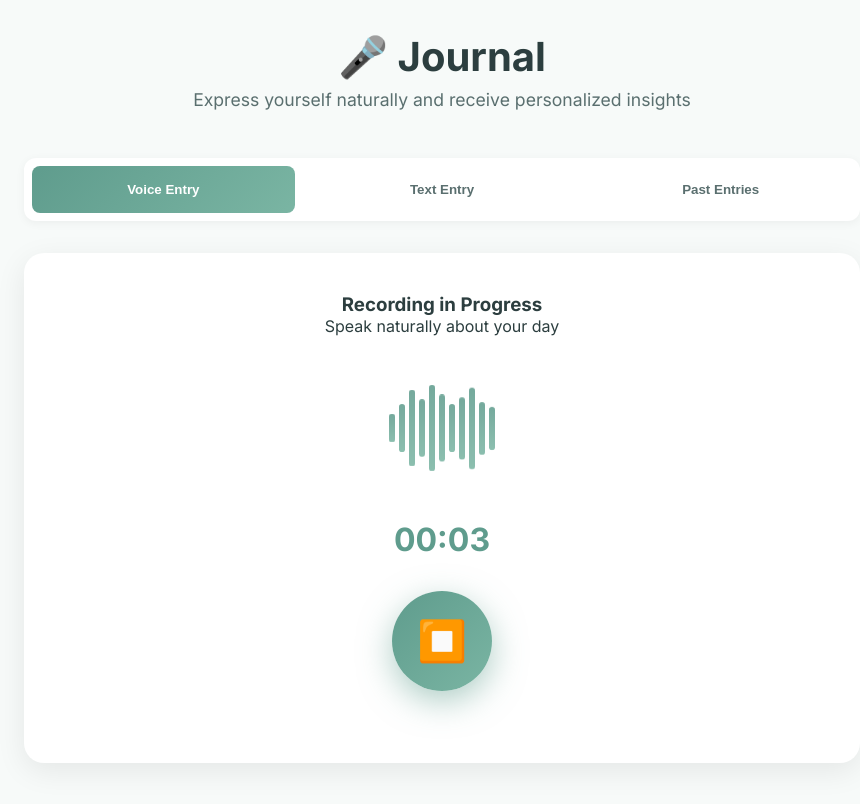
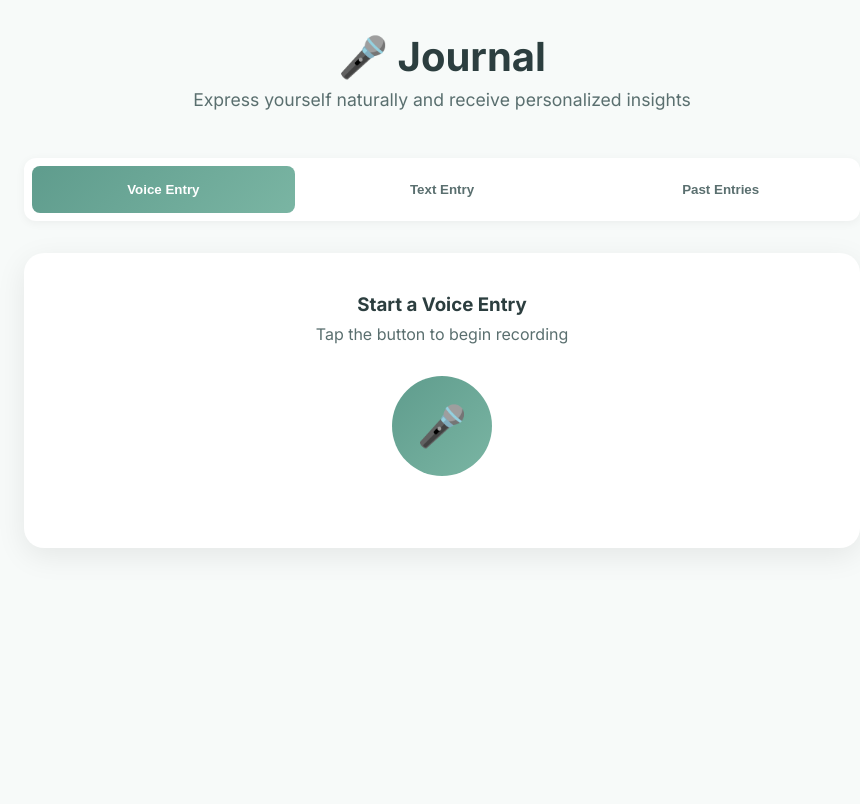
Before and after one commit to AnantK2709/beyond-binary-2026, a React (Vite) app in the folder community-wellbeing-app/: page /journal in a window 1280 px wide. Shown: the top 804 px of the page, without its empty margins (198-1058 px from the left). Built offline with nearby package versions, Linux system fonts and the light colour scheme; sample sign-in values are in the browser's storage; the HTML template or start-up script is replaced by a standard one.

Commit message:
voice tab
styled better, added states, main page refects state and displays AI insight + transcript appropriately

```diff
--- a/community-wellbeing-app/src/components/components/journal/VoiceJournalRecorder.jsx
+++ b/community-wellbeing-app/src/components/components/journal/VoiceJournalRecorder.jsx
@@ -1,25 +1,94 @@
 import "../../../styles/journal/VoiceJournalRecorder.css"
 
-function VoiceJournalRecorder({ onComplete }) {
+import { useState, useEffect } from "react"
+
+function VoiceJournalRecorder({ onComplete, onStatusChange }) {
+
+  const [status, setStatus] = useState("new"); // "new" | "recording" | "complete"
+  const [seconds, setSeconds] = useState(0);
+
+  useEffect(() => {
+    onStatusChange?.(status);
+  }, [status, onStatusChange]);
+
+  useEffect(() => {
+    if (status !== "recording") return;
+
+    const interval = setInterval(() => {
+      setSeconds(s => s + 1);
+    }, 1000);
+
+    return () => clearInterval(interval);
+  }, [status]);
+
+  const startRecording = () => {
+    setStatus("recording");
+    setSeconds(0);
+  };
+
+  const stopRecording = () => {
+    setStatus("complete");
+    onComplete("Mock transcript from voice input");
+  };
+
   return (
     <div className="voice-recorder-card">
+      {status === "new" && (
+        <>
+          <div className="recorder-status">
+          <h3>Start a Voice Entry</h3>
+          <p>Tap the button to begin recording</p>
+        </div>
+          <button
+            className="record-button"
+            onClick={startRecording}
+          >
+            🎤
+          </button>
+        </>
+      )}
+
+      {status === "recording" && (
+        <>
+          <div className="recorder-status">
         <h3>Recording in Progress</h3>
         <p>Speak naturally about your day</p>
-
+        </div>
         <div className="waveform-container">
           {Array.from({ length: 11 }).map((_, i) => (
             <div key={i} className="waveform-bar" />
           ))}
         </div>
 
-      <div className="timer">00:03</div>
+          <div className="timer">
+            {String(Math.floor(seconds / 60)).padStart(2, "0")}:
+            {String(seconds % 60).padStart(2, "0")}
+          </div>
 
         <button
           className="record-button recording"
-        onClick={() => onComplete("Mock transcript from voice input")}
+            onClick = { stopRecording }
         >
-        ⏹️
+          ⏹
         </button>
+        </>
+
+      )}
+
+      {status === "complete" && (
+        <>
+          <div className="recorder-status">
+            <h3>Recording Complete</h3>
+            <p>Your entry is ready for analysis</p>
+          </div>
+          <button
+            className="record-button"
+            onClick={startRecording}
+          >
+            ⚪️
+          </button>
+        </>
+      )}
     </div>
   );
 }
--- a/community-wellbeing-app/src/pages/JournalPage.jsx
+++ b/community-wellbeing-app/src/pages/JournalPage.jsx
@@ -10,6 +10,7 @@ import "../styles/journal/journal.css";
 export default function JournalPage() {
   const [activeTab, setActiveTab] = useState("voice");
   const [transcript, setTranscript] = useState("");
+  const [recorderState, setRecorderState] = useState("new");
   const [insight, setInsight] = useState(null);
 
   return (
@@ -35,8 +36,14 @@ export default function JournalPage() {
 
       {activeTab === "voice" && (
         <>
-          <VoiceJournalRecorder onComplete={setTranscript} />
-          {transcript && <AIInsights transcript={transcript} />}
+          <VoiceJournalRecorder
+            onComplete={setTranscript}
+            onStatusChange={setRecorderState}
+          />
+
+          {recorderState === "complete" && transcript && (
+            <AIInsights transcript={transcript} />
+          )}
         </>
       )}
 
--- a/community-wellbeing-app/src/styles/journal/Journal.css
+++ b/community-wellbeing-app/src/styles/journal/Journal.css
@@ -26,8 +26,8 @@ body {
 
 .header h1 {
     font-size: 2.5rem;
+    color: #2C3E3F;
     margin-bottom: 0.5rem;
-    color: #2C3E3F;
 }
 
 .header p {
@@ -61,130 +61,6 @@ body {
 .tab.active {
     background: linear-gradient(135deg, #5F9C8D 0%, #7AB5A3 100%);
     color: white;
-}
-
-/* ---------- Cards ---------- */
-.voice-recorder-card,
-.transcription-card {
-    background: white;
-    border-radius: 20px;
-    padding: 2.5rem;
-    box-shadow: 0 8px 30px rgba(0, 0, 0, 0.08);
-    margin-bottom: 2rem;
-}
-
-/* ---------- Recorder ---------- */
-.waveform-container {
-    height: 120px;
-    display: flex;
-    align-items: center;
-    justify-content: center;
-    gap: 4px;
-    margin: 2rem 0;
-}
-
-.waveform-bar {
-    width: 6px;
-    background: linear-gradient(180deg, #5F9C8D 0%, #7AB5A3 100%);
-    border-radius: 3px;
-    animation: pulse 1.5s ease-in-out infinite;
-}
-
-.waveform-bar:nth-child(1) {
-    height: 30px;
-}
-
-.waveform-bar:nth-child(2) {
-    height: 50px;
-}
-
-.waveform-bar:nth-child(3) {
-    height: 80px;
-}
-
-.waveform-bar:nth-child(4) {
-    height: 60px;
-}
-
-.waveform-bar:nth-child(5) {
-    height: 90px;
-}
-
-.waveform-bar:nth-child(6) {
-    height: 70px;
-}
-
-.waveform-bar:nth-child(7) {
-    height: 50px;
-}
-
-.waveform-bar:nth-child(8) {
-    height: 65px;
-}
-
-.waveform-bar:nth-child(9) {
-    height: 85px;
-}
-
-.waveform-bar:nth-child(10) {
-    height: 55px;
-}
-
-.waveform-bar:nth-child(11) {
-    height: 45px;
-}
-
-@keyframes pulse {
-
-    0%,
-    100% {
-        opacity: 0.3;
-        transform: scaleY(0.8);
-    }
-
-    50% {
-        opacity: 1;
-        transform: scaleY(1);
-    }
-}
-
-.timer {
-    font-size: 2rem;
-    font-weight: 700;
-    color: #5F9C8D;
-    margin: 1rem 0;
-}
-
-.record-button {
-    width: 100px;
-    height: 100px;
-    border-radius: 50%;
-    border: none;
-    background: linear-gradient(135deg, #FF6B6B 0%, #FF5252 100%);
-    color: white;
-    font-size: 2.5rem;
-    cursor: pointer;
-    margin: 2rem auto;
-    display: flex;
-    align-items: center;
-    justify-content: center;
-}
-
-.record-button.recording {
-    background: linear-gradient(135deg, #5F9C8D 0%, #7AB5A3 100%);
-    animation: recordPulse 2s ease-in-out infinite;
-}
-
-@keyframes recordPulse {
-
-    0%,
-    100% {
-        box-shadow: 0 8px 25px rgba(95, 156, 141, 0.4);
-    }
-
-    50% {
-        box-shadow: 0 12px 40px rgba(95, 156, 141, 0.6);
-    }
 }
 
 
--- a/community-wellbeing-app/src/styles/journal/VoiceJournalRecorder.css
+++ b/community-wellbeing-app/src/styles/journal/VoiceJournalRecorder.css
@@ -7,38 +7,23 @@
     margin-bottom: 2rem;
 }
 
-.waveform-container {
-    display: flex;
-    justify-content: center;
-    gap: 4px;
-    margin: 2rem 0;
+.voice-recorder-header {
+    text-align: center;
+    margin-bottom: 3rem;
 }
 
-.waveform-bar {
-    width: 6px;
-    height: 60px;
-    background: linear-gradient(180deg, #5F9C8D, #7AB5A3);
-    border-radius: 3px;
-    animation: pulse 1.5s infinite ease-in-out;
+.voice-recorder-header h1 {
+    font-size: 2.5rem;
+    color: #2C3E3F;
+    margin-bottom: 0.5rem;
 }
 
-@keyframes pulse {
-
-    0%,
-    100% {
-        opacity: 0.3;
-    }
-
-    50% {
-        opacity: 1;
-    }
+.voice-recorder-header p {
+    color: #5A6F6F;
+    font-size: 1.1rem;
 }
 
-.timer {
-    font-size: 2rem;
-    font-weight: 700;
-    color: #5F9C8D;
-}
+
 
 .record-button {
     width: 100px;
@@ -51,3 +36,146 @@
     cursor: pointer;
     margin-top: 1.5rem;
 }
+
+.voice-recorder-card {
+    background: white;
+    border-radius: 20px;
+    padding: 2.5rem;
+    box-shadow: 0 8px 30px rgba(0, 0, 0, 0.08);
+    margin-bottom: 2rem;
+    background: white;
+    text-align: center;
+}
+
+/* ---------- Recorder ---------- */
+.waveform-container {
+    height: 120px;
+    display: flex;
+    align-items: center;
+    justify-content: center;
+    gap: 4px;
+    margin: 2rem 0;
+}
+
+.waveform-bar {
+    width: 6px;
+    background: linear-gradient(180deg, #5F9C8D 0%, #7AB5A3 100%);
+    border-radius: 3px;
+    animation: pulse 1.5s ease-in-out infinite;
+}
+
+.waveform-bar:nth-child(1) {
+    height: 30px;
+}
+
+.waveform-bar:nth-child(2) {
+    height: 50px;
+}
+
+.waveform-bar:nth-child(3) {
+    height: 80px;
+}
+
+.waveform-bar:nth-child(4) {
+    height: 60px;
+}
+
+.waveform-bar:nth-child(5) {
+    height: 90px;
+}
+
+.waveform-bar:nth-child(6) {
+    height: 70px;
+}
+
+.waveform-bar:nth-child(7) {
+    height: 50px;
+}
+
+.waveform-bar:nth-child(8) {
+    height: 65px;
+}
+
+.waveform-bar:nth-child(9) {
+    height: 85px;
+}
+
+.waveform-bar:nth-child(10) {
+    height: 55px;
+}
+
+.waveform-bar:nth-child(11) {
+    height: 45px;
+}
+
+@keyframes pulse {
+
+    0%,
+    100% {
+        opacity: 0.3;
+        transform: scaleY(0.8);
+    }
+
+    50% {
+        opacity: 1;
+        transform: scaleY(1);
+    }
+}
+
+.timer {
+    font-size: 2rem;
+    font-weight: 700;
+    color: #5F9C8D;
+    margin: 1rem 0;
+}
+
+.record-button {
+    width: 100px;
+    height: 100px;
+    border-radius: 50%;
+    border: none;
+    background: linear-gradient(135deg, #5F9C8D, #7AB5A3);
+    color: white;
+    font-size: 2.5rem;
+    cursor: pointer;
+    margin: 2rem auto;
+    display: flex;
+    align-items: center;
+    justify-content: center;
+}
+
+.record-button.recording {
+    background: linear-gradient(135deg, #5F9C8D 0%, #7AB5A3 100%);
+    animation: recordPulse 2s ease-in-out infinite;
+}
+
+@keyframes recordPulse {
+
+    0%,
+    100% {
+        box-shadow: 0 8px 25px rgba(95, 156, 141, 0.4);
+    }
+
+    50% {
+        box-shadow: 0 12px 40px rgba(95, 156, 141, 0.6);
+    }
+}
+
+.timer {
+    font-size: 2rem;
+    font-weight: 700;
+    color: #5F9C8D;
+}
+
+.recorder-status {
+    margin-bottom: 2rem;
+}
+
+.recorder-status h3 {
+    color: #2C3E3F;
+    margin-bottom: 0.5rem;
+}
+
+.recorder-status p {
+    color: #5A6F6F;
+}
```
Lines whose indentation alone changed are shown as unchanged.
